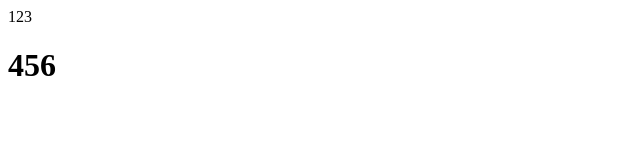
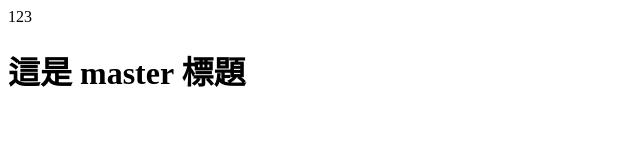
Before and after one commit to brook110413/practice-git, a plain HTML site: page index.html in a window 1280 px wide. Shown: the whole page, without its empty margins (0-640 px from the left). Drawn offline with Linux system fonts and the light colour scheme.

Commit message:
update master

```diff
--- a/index.html
+++ b/index.html
@@ -7,6 +7,6 @@
 </head>
 <body>
   123
-  <h1>456</h1>
+  <h1>這是 master 標題</h1>
 </body>
 </html>
```
